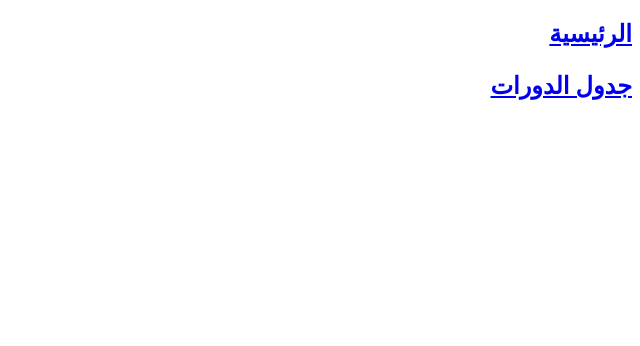
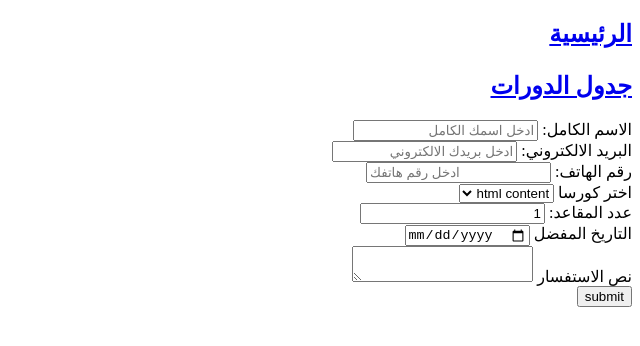
Before and after one commit to joudtbaishat/coders-institute, a plain HTML site: page assignment4/enquiry.html in a window 1280 px wide. Shown: the whole page, without its empty margins (640-1280 px from the left). Drawn offline with Linux system fonts and the light colour scheme.

Commit message:
changes to enquiry and text file

```diff
--- a/assignment4/enquiry.html
+++ b/assignment4/enquiry.html
@@ -5,9 +5,41 @@
         <title>معهد coderz</title>
     </head>
     <body>
+        <header>
 <nav>
    <h2><a href="index.html">الرئيسية</a></p></h2>
     <h2><a href="schedule.html">جدول الدورات</a></h2>
 </nav>
+        </header>
+        <main>
+            <form>
+                <label for="fullname">الاسم الكامل:</label>
+                <input type="text" id="fullname" name="fullname" placeholder="ادخل اسمك الكامل" autocomplete="name">
+                <br>
+                <label for="email">البريد الالكتروني:</label>
+                <input type="email" id="email" name="email" placeholder="ادخل بريدك الالكتروني">
+                <br>
+                <label for="phone">رقم الهاتف:</label>
+                <input type="tel" id="phone" name="phone" placeholder="ادخل رقم هاتفك">
+                <br>
+                <label for="course">اختر كورسا</label>
+                <select id="course" name="course">
+                    <option value="content">html content</option>
+                    <option value="forms">html forms</option>
+                </select>
+                <br>
+                <label for="seats">عدد المقاعد:</label>
+                <input type="number" id="seats" name="seats" value="1">
+                <br>
+                <label for="date">التاريخ المفضل</label>
+                <input type="date" id="date" name="date">
+                <br>
+                <label for="enquiry">نص الاستفسار</label>
+                <textarea id="enquiry" name="enquiry"></textarea>
+                <br>
+                <button type="submit">submit</button>
+
+            </form>
+        </main>
     </body>
 </html>
```
Also changed, not shown: assignment4/answers4.txt.
